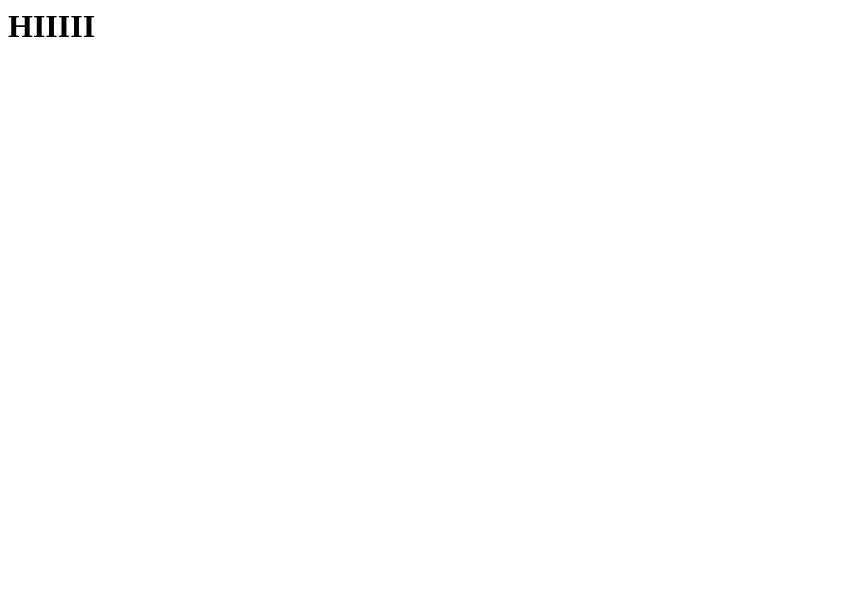
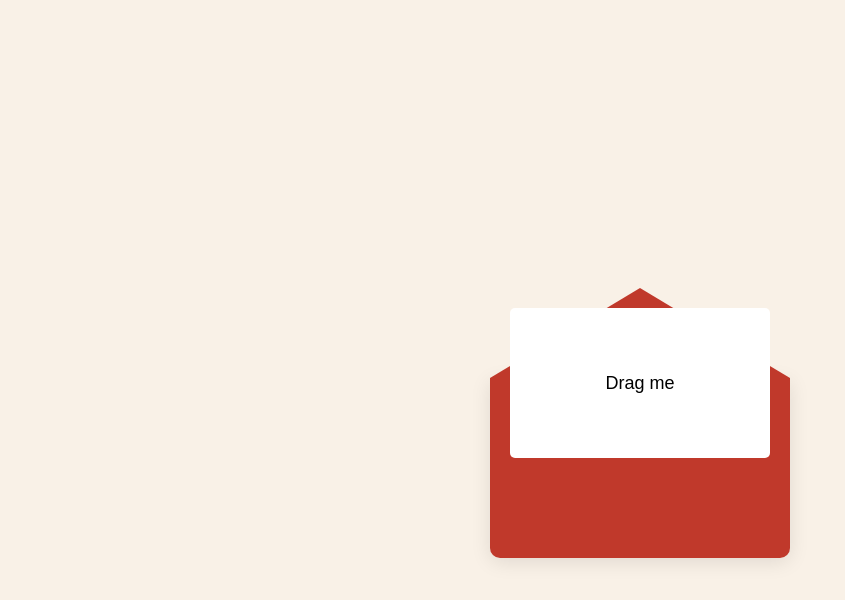
Before and after one commit to ESHAKA22/testing, a plain HTML site: page second.html in a window 1280 px wide. Shown: the whole page, without its empty margins (0-845 px from the left). Drawn offline with Linux system fonts and the light colour scheme.

Commit message:
add body into second

```diff
--- a/second.html
+++ b/second.html
@@ -1,3 +1,104 @@
-<html>
-    <h1>HIIIII</h1>
+<html lang="en">
+<head>
+    <meta charset="UTF-8">
+    <meta name="viewport" content="width=device-width, initial-scale=1.0">
+    <title>Drag Letter into Envelope</title>
+    <style>
+        body {
+            display: flex;
+            justify-content: center;
+            align-items: center;
+            height: 100vh;
+            background-color: #f9f1e7;
+        }
+
+        #container {
+            position: relative;
+            width: 300px;
+            height: 300px;
+        }
+
+        #envelope {
+            position: absolute;
+            bottom: 0;
+            width: 300px;
+            height: 180px;
+            background: #c0392b;
+            border-bottom-left-radius: 10px;
+            border-bottom-right-radius: 10px;
+            box-shadow: 0 4px 20px rgba(0, 0, 0, 0.1);
+        }
+
+        #flap {
+            position: absolute;
+            top: -90px;
+            width: 0;
+            height: 0;
+            border-left: 150px solid transparent;
+            border-right: 150px solid transparent;
+            border-bottom: 90px solid #c0392b;
+        }
+
+        #letter {
+            position: absolute;
+            width: 260px;
+            height: 150px;
+            background: #fff;
+            top: 50px;
+            left: 20px;
+            border-radius: 5px;
+            display: flex;
+            justify-content: center;
+            align-items: center;
+            font-size: 18px;
+            font-family: Arial, sans-serif;
+            cursor: grab;
+            transition: all 0.5s ease;
+        }
+    </style>
+</head>
+<body>
+    <div id="container">
+        <div id="envelope">
+            <div id="flap"></div>
+        </div>
+        <div id="letter" draggable="true">Drag me</div>
+    </div>
+
+    <script>
+        const letter = document.getElementById("letter");
+        const envelope = document.getElementById("envelope");
+
+        let isDragging = false;
+        let offsetX, offsetY;
+
+        letter.addEventListener("dragstart", (e) => {
+            isDragging = true;
+            offsetX = e.clientX - letter.getBoundingClientRect().left;
+            offsetY = e.clientY - letter.getBoundingClientRect().top;
+        });
+
+        document.addEventListener("dragover", (e) => {
+            e.preventDefault();
+        });
+
+        document.addEventListener("drop", (e) => {
+            if (isDragging) {
+                let envelopeRect = envelope.getBoundingClientRect();
+                if (
+                    e.clientX > envelopeRect.left &&
+                    e.clientX < envelopeRect.right &&
+                    e.clientY > envelopeRect.top &&
+                    e.clientY < envelopeRect.bottom
+                ) {
+                    letter.style.top = "140px";
+                    letter.style.left = "50%";
+                    letter.style.transform = "translate(-50%, 50%) scale(0.8)";
+                    letter.style.opacity = "0";
+                }
+                isDragging = false;
+            }
+        });
+    </script>
+</body>
 </html>
```
